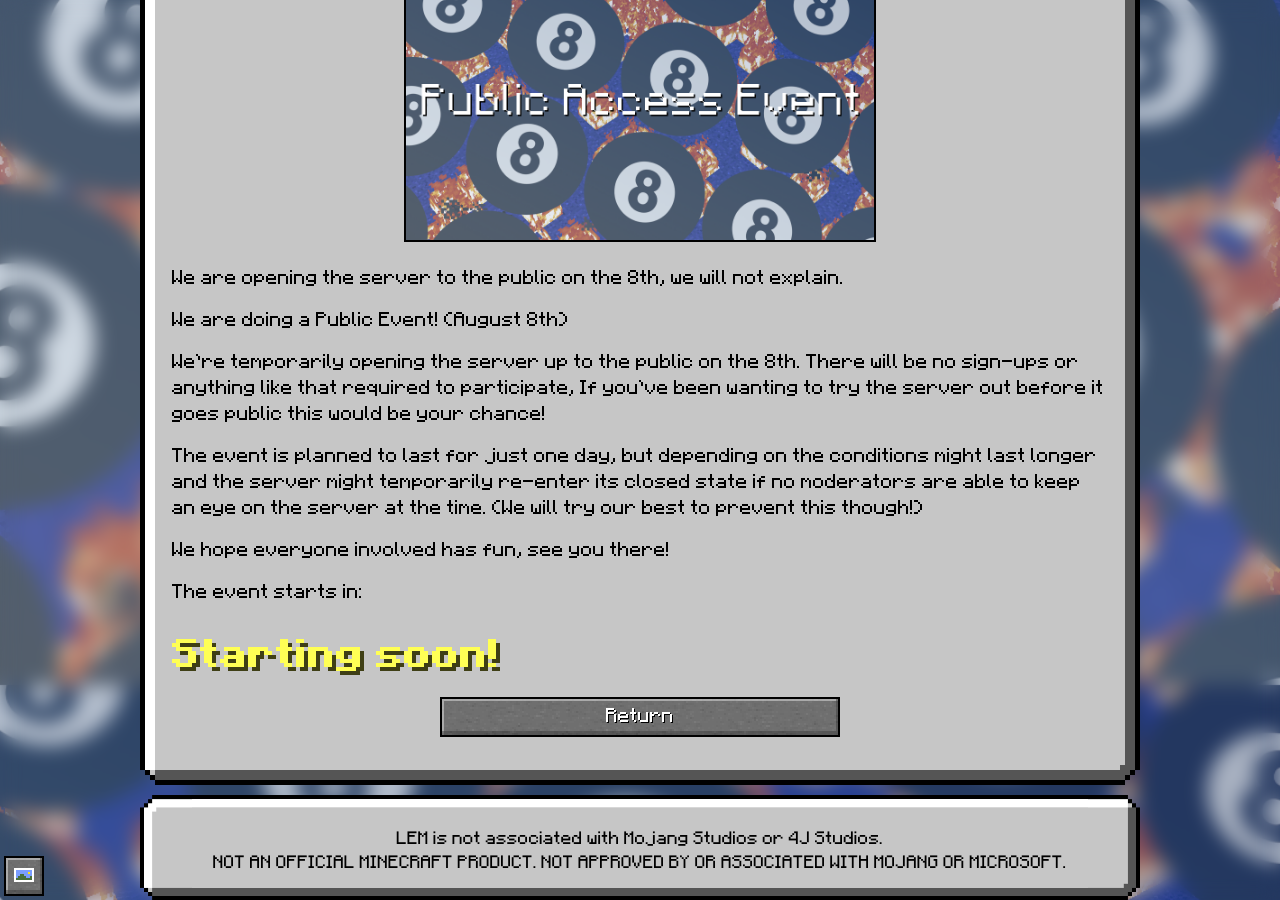
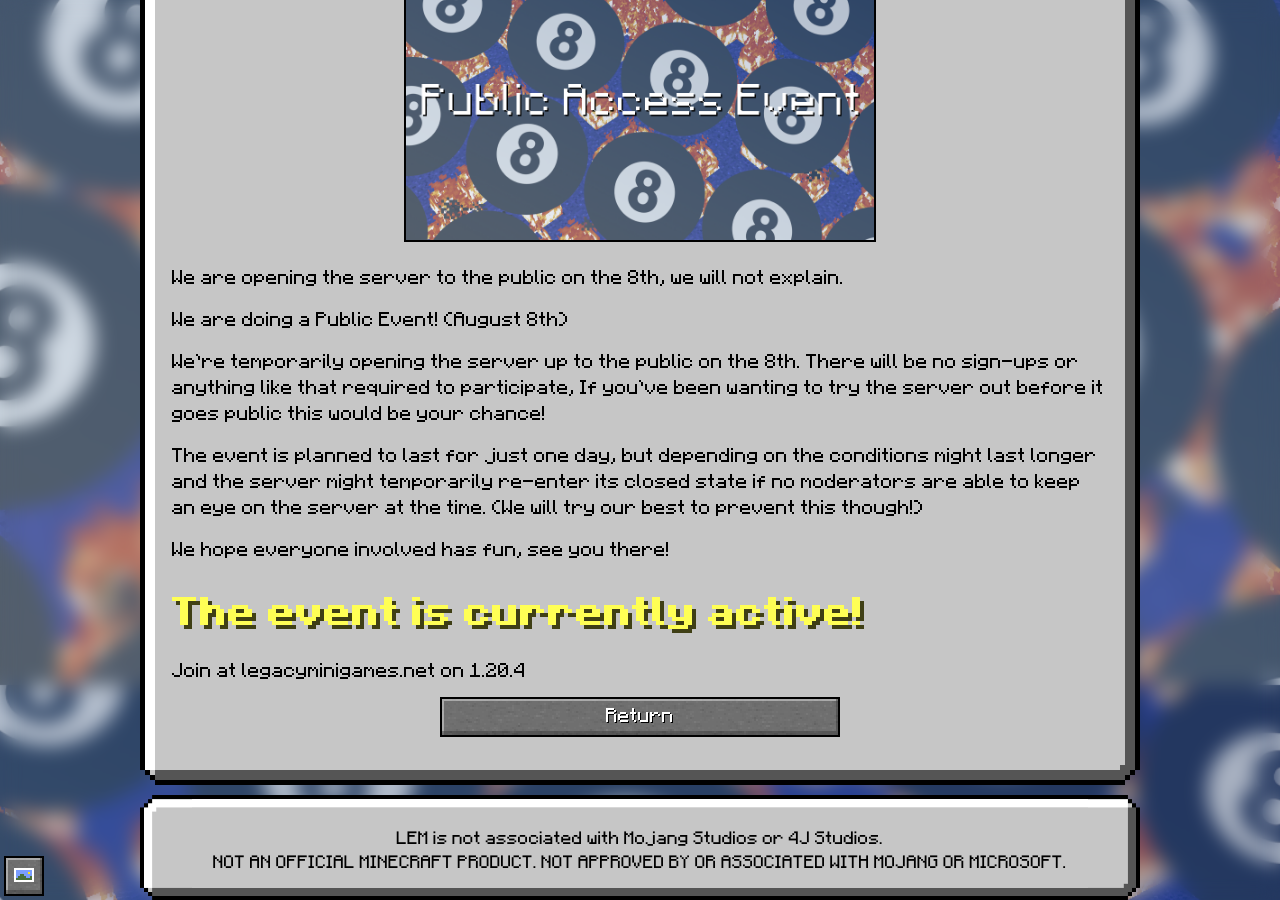
Before and after one commit to Legacy-Edition-Minigames/Website, a Jekyll site: the page built from _posts/blog/2024-8-3-8event.markdown, in a window 1280 px wide and 900 px high, scrolled down 595 px. Built offline with Jekyll 4.4.1, drawn with Linux system fonts in a browser that asks for light colours; some web fonts are replaced; some of the changed lines change nothing that is shown.

Commit message:
THE 8 BEGINS

```diff
--- a/_posts/blog/2024-8-3-8event.markdown
+++ b/_posts/blog/2024-8-3-8event.markdown
@@ -20,37 +20,8 @@
 
   We hope everyone involved has fun, see you there!
 
-  The event starts in:
-  <h1 id="countdown"></h1>
-  <script>
-  // Set the date we're counting down to
-  var countDownDate = new Date("August 8, 2024 0:0:0").getTime();
+  # The event is currently active!
 
-  // Update the count down every 1 second
-  var x = setInterval(function() {
-
-    // Get today's date and time
-    var now = new Date().getTime();
-
-    // Find the distance between now and the count down date
-    var distance = countDownDate - now;
-
-    // Time calculations for days, hours, minutes and seconds
-    var days = Math.floor(distance / (1000 * 60 * 60 * 24));
-    var hours = Math.floor((distance % (1000 * 60 * 60 * 24)) / (1000 * 60 * 60));
-    var minutes = Math.floor((distance % (1000 * 60 * 60)) / (1000 * 60));
-    var seconds = Math.floor((distance % (1000 * 60)) / 1000);
-
-    // Output the result in an element with id="countdown"
-    document.getElementById("countdown").innerHTML = days + "d " + hours + "h "
-    + minutes + "m " + seconds + "s ";
-
-    // If the count down is over, write some text
-    if (distance < 0) {
-      clearInterval(x);
-      document.getElementById("countdown").innerHTML = "Starting soon!";
-    }
-  }, 1000);
-  </script>
+  Join at legacyminigames.net on 1.20.4
 markdown: true
 ---
```
